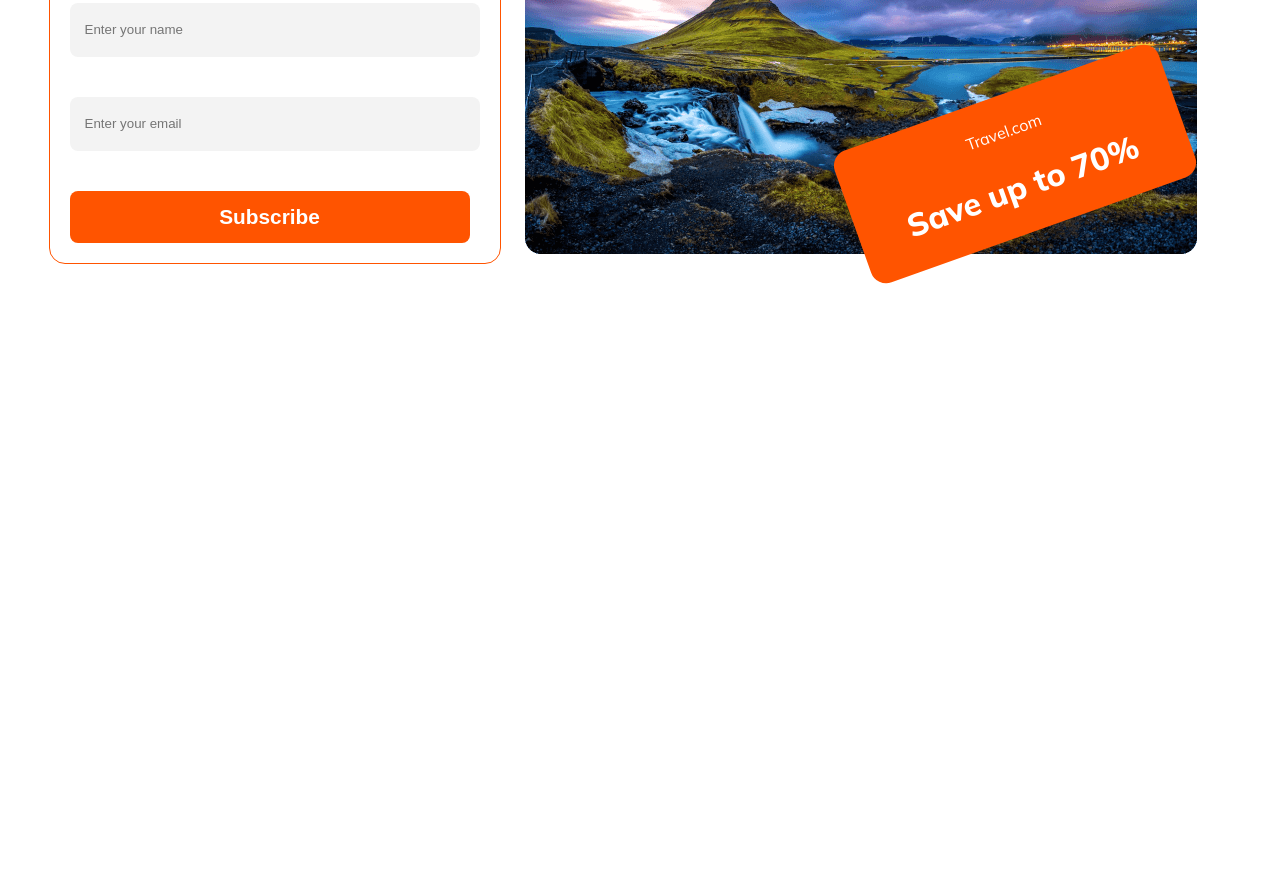
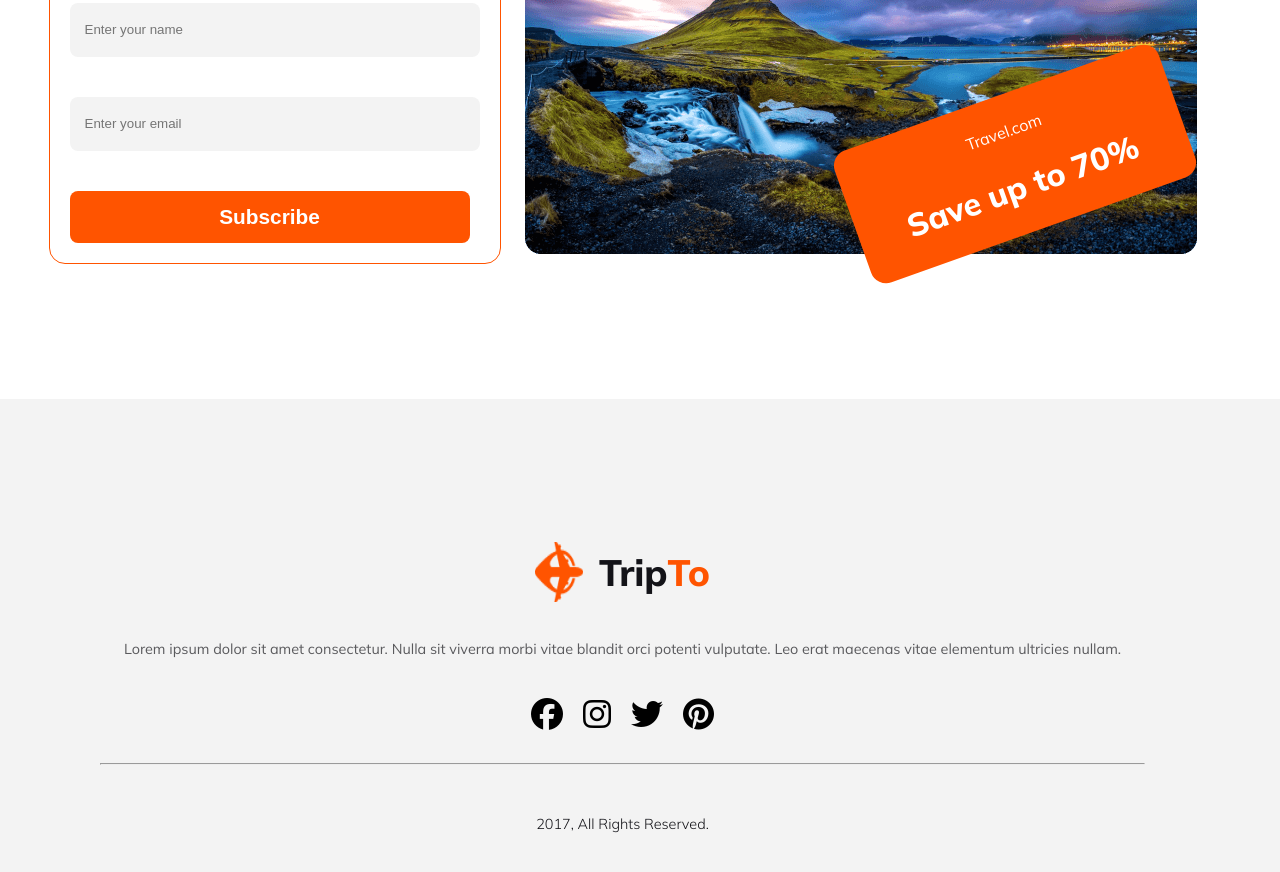
Before and after one commit to n0vemberain/TripTo, a plain HTML site: page index.html in a window 1280 px wide. Shown: the part 4007-4879 px from the top of the page. Before the commit the page ends 4406 px from the top, so only its background shows below. Drawn offline with Linux system fonts and the light colour scheme.

Commit message:
Task Complete

```diff
--- a/index.html
+++ b/index.html
@@ -154,6 +154,24 @@
 
     <!-- -----------Footer--------- -->
     <footer>
+        <div class="footer">
+        <div class="icon-footer">
+        <div class="icon">
+            <img src="/Images/Group 40071 (2).png" alt="">
+            <h2 class="nav-title">Trip<span class="nav-color-title">To</span></h2>
+        </div>
+    </div>
+    <p>Lorem ipsum dolor sit amet consectetur. Nulla sit viverra morbi vitae blandit orci potenti vulputate. Leo erat maecenas vitae elementum ultricies nullam. </p>
+    <div class="logos">
+    <div class="logo"><h1><i class="fa-brands fa-facebook"></i></h1></div>
+    <div class="logo"><h1><i class="fa-brands fa-instagram"></i></h1></div>
+    <div class="logo"><h1><i class="fa-brands fa-twitter"></i></h1></div>
+    <div class="logo"><h1><i class="fa-brands fa-pinterest"></i></h1></div>
+</div>
+    <hr>
+    <div class="copy">2017, All Rights Reserved.</div>
+</div>
+
     </footer>
 
 </body>
--- a/style.css
+++ b/style.css
@@ -355,7 +355,9 @@ line-height: 26px; /* 162.5% */
     height: 284px;
     margin-left: auto;
     margin-right: auto;
+
 }
+/* ------------news----------- */
 .news{
     margin-top: 80px;
     display: flex;
@@ -437,6 +439,41 @@ font-weight: 400;
     text-align: center;
 font-size: 2rem;
 font-weight: 800;
+}
+/* Footer */
+footer{
+    background-color: rgba(19, 19, 24, 0.05);
+    padding-top:100px ;
+    padding-bottom:30px ;
+}
+.footer{
+        margin: 20px 135px 135px 100px;
+}
+.icon-footer{
+    display: flex;
+    justify-content: center;
+}
+
+.footer p{
+    display: flex;
+    justify-content: center;
+    text-align: center;
+    color: #5A5A5D;
+font-size: 0.9rem;
+font-weight: 400;
+}
+.logos{
+    display: flex;
+    gap: 20px;
+    justify-content: center;
+}
+.copy{
+    margin-top: 50px;
+    display: flex;
+    justify-content: center;
+    color: #131318;
+font-size: 0.9rem;
+font-weight: 300;
 }
 
 
@@ -588,4 +625,14 @@ font-weight: 800;
     width: auto;
     height: auto;
 }
+.news{
+    flex-direction: column;
 }
+.news-letter-2 img{
+    width: 551px;
+    height: 430px;
+}
+.save{
+    right: 130px;
+}
+}
```
